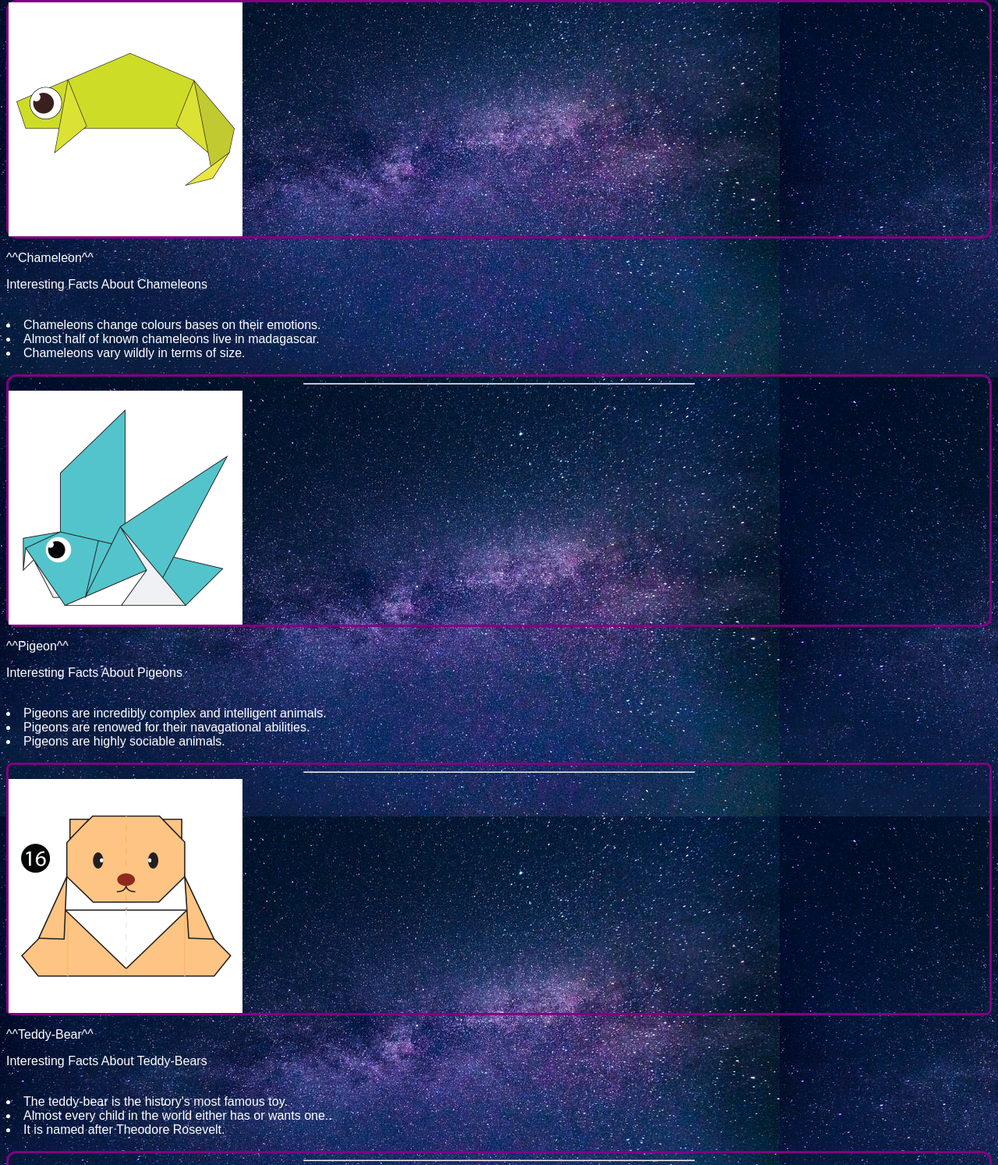
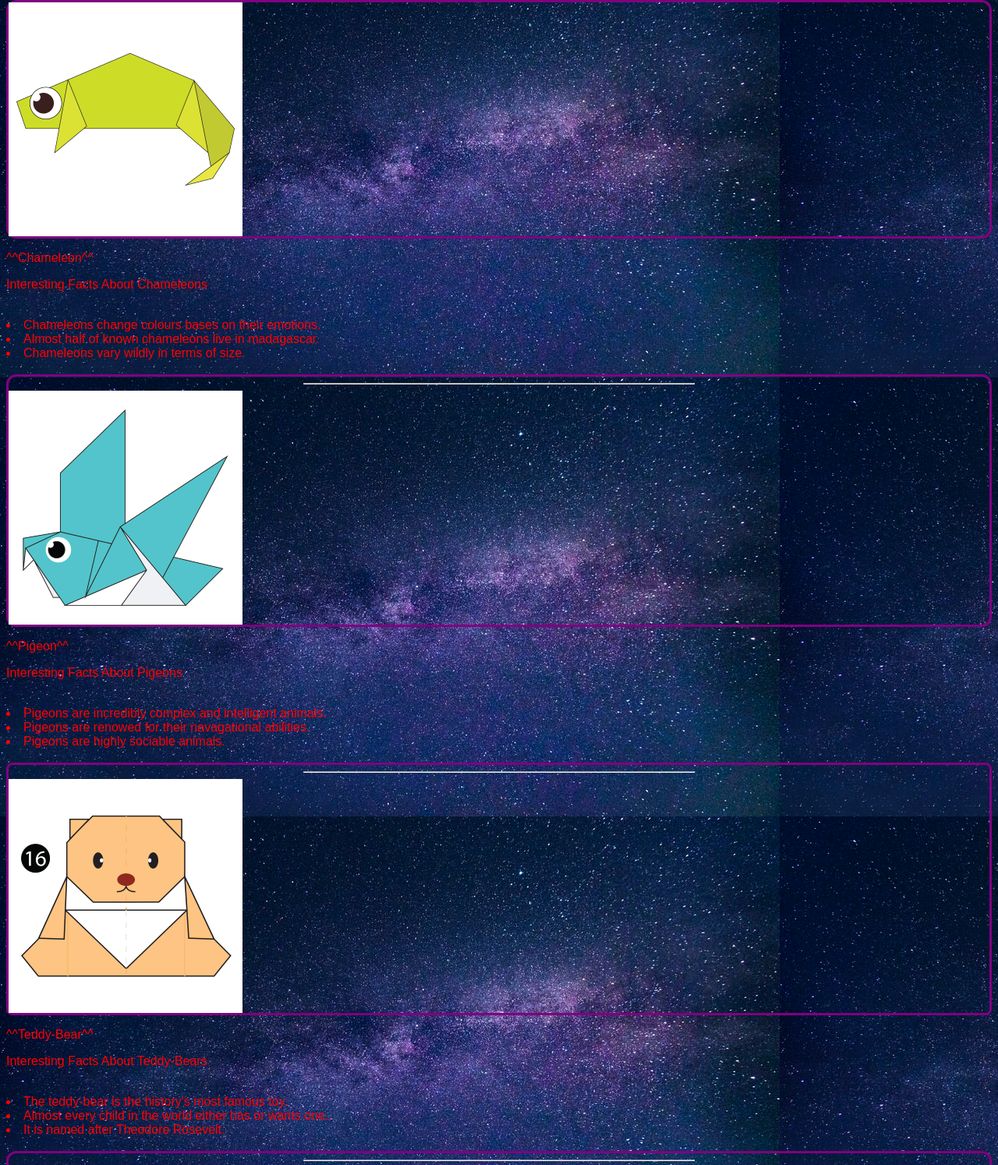
Before and after one commit to Rajveer3103/ORIGAMI., a plain HTML site: page index.html in a window 1280 px wide. Shown: the part 642-2136 px from the top of the page at 78% size. Drawn offline with Linux system fonts and the light colour scheme.

Commit message:
Update Style.css

```diff
--- a/Style.css
+++ b/Style.css
@@ -14,7 +14,7 @@
         }
 
         .Chameleon{
-            color: #ffffff;
+            color: #ff0000;
             font-family: fantasy;
         }
 
@@ -24,17 +24,17 @@
         }
 
         .Cicada{
-            color: #ffffff;
+            color: #ff0000;
             font-family: fantasy;
         }
 
         .Teddy{
-            color: #ffffff;
+            color: #ff0000;
             font-family: fantasy;
         }
 
         .Pigeon{
-            color: #ffffff;
+            color: #ff0000;
             font-family: fantasy;
         }
 
```
